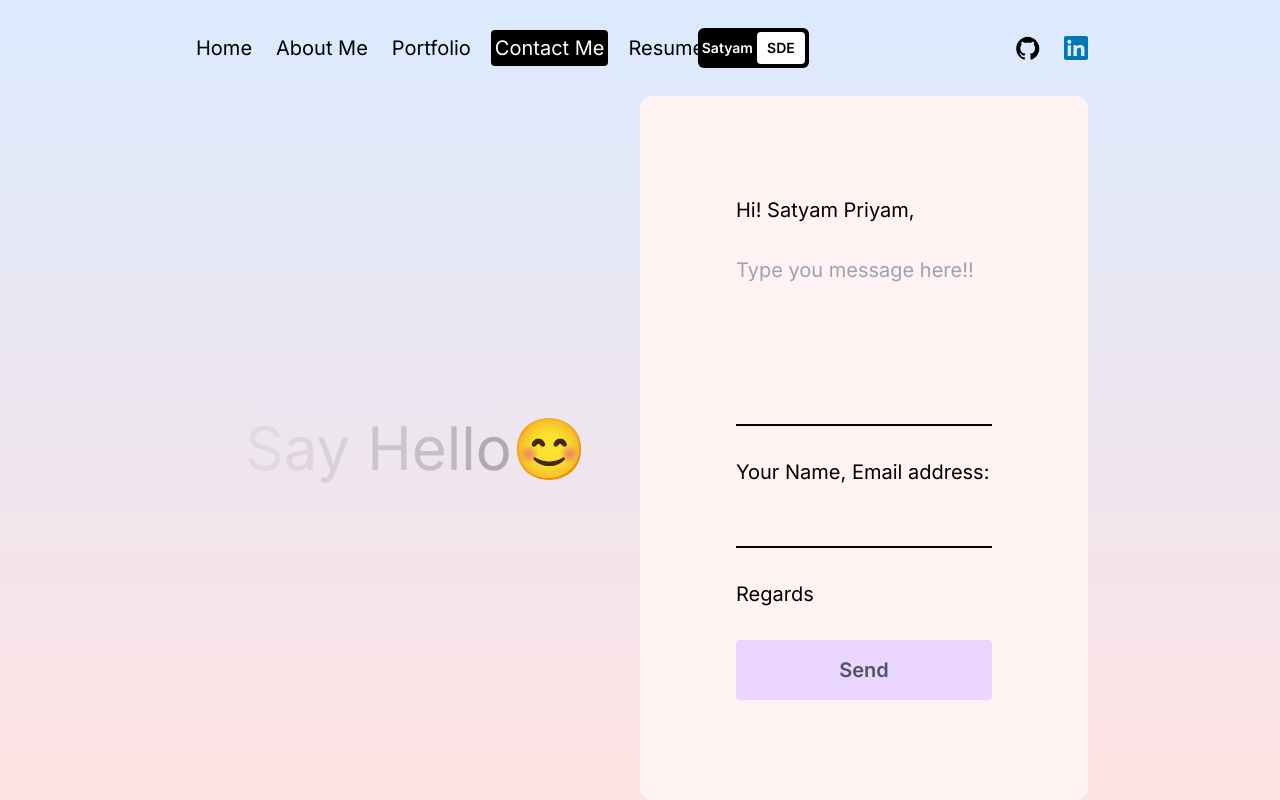
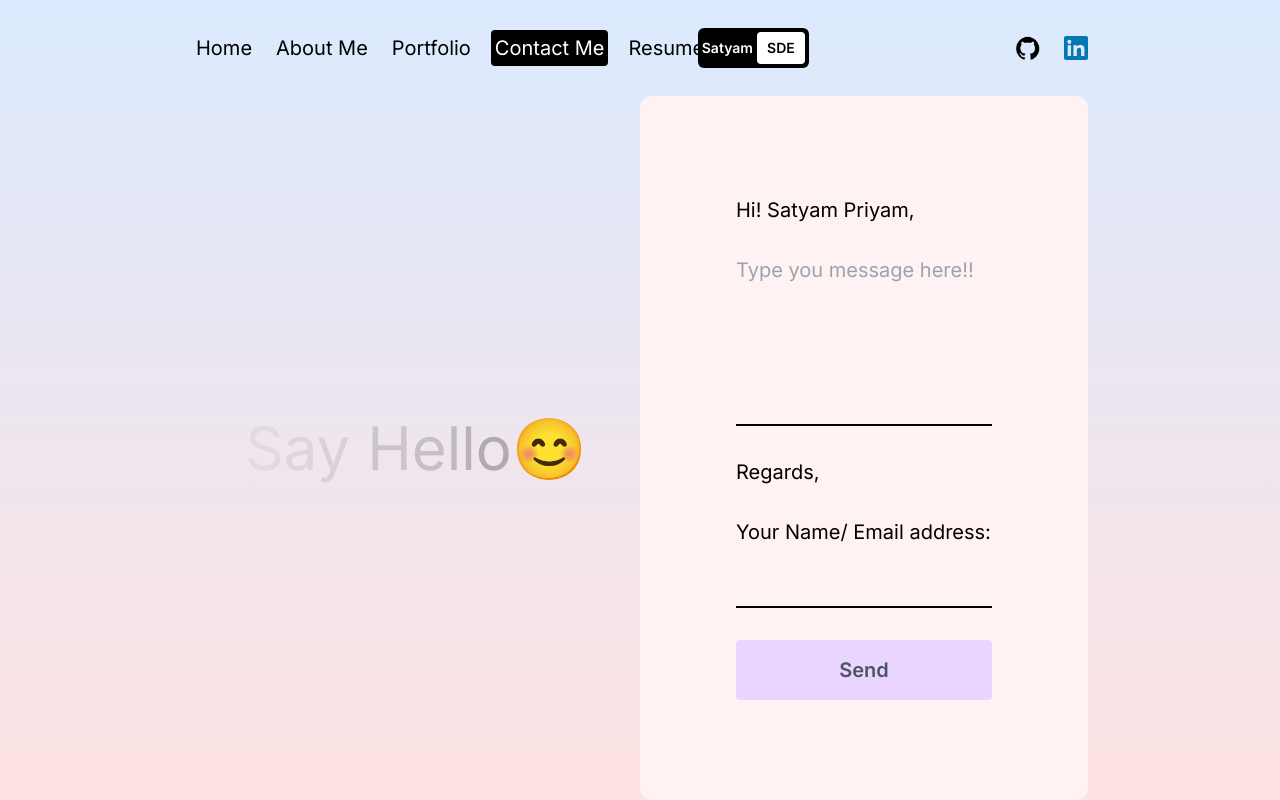
Before and after one commit to satryampriyam01/PortfolioSite, a Next.js app: page /contact in a window 1280 px wide. Built offline with nearby package versions, Linux system fonts and the light colour scheme.

Commit message:
Update page.jsx

```diff
--- a/src/app/contact/page.jsx
+++ b/src/app/contact/page.jsx
@@ -74,13 +74,13 @@ const ContactPage = () => {
             name="user_message"
             placeholder="Type you message here!!"
           />
-          <span>Your Name, Email address:</span>
+          <span>Regards,</span>
+          <span>Your Name/ Email address:</span>
           <input
             name="user_email"
             type="text"
             className="bg-transparent border-b-2 border-b-black outline-none"
           />
-          <span>Regards</span>
           <button className="bg-purple-200 rounded font-semibold text-gray-600 p-4">
             Send
           </button>
```
